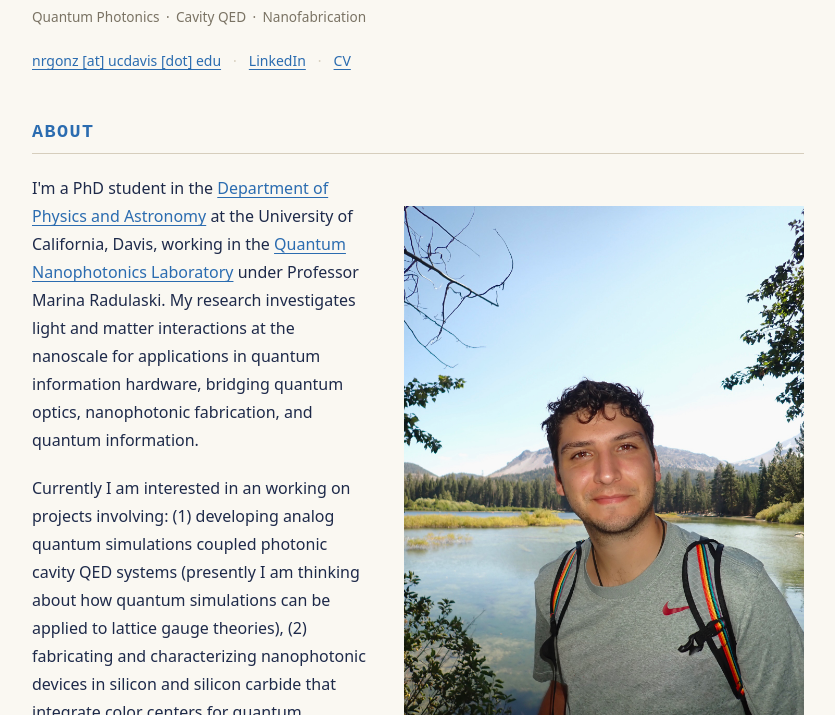
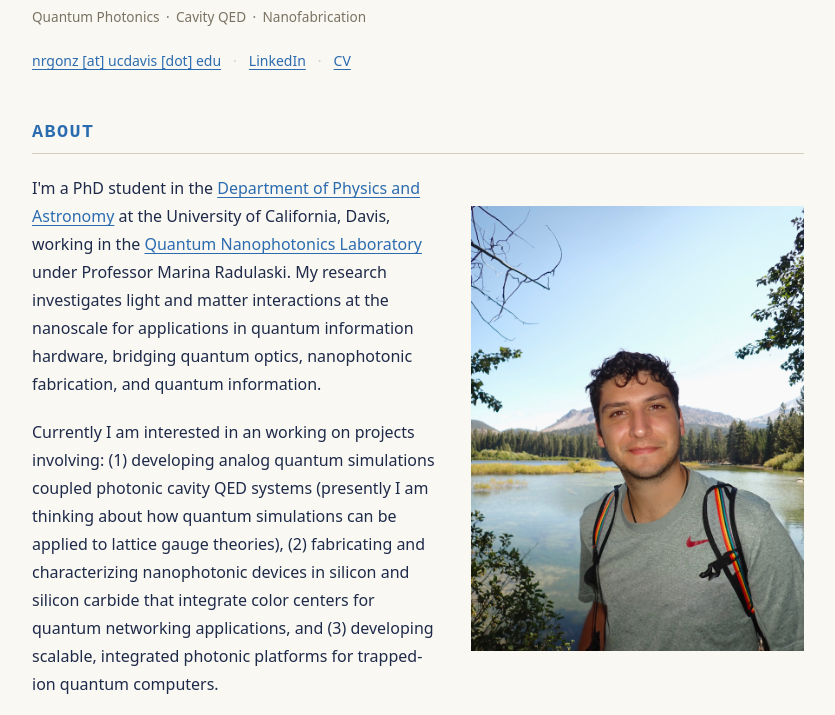
Before and after one commit to ngonzal/ngonzal.github.io, an Astro site in the folder Page/: page / in a window 1280 px wide. Shown: the part 202-917 px from the top of the page, without its empty margins (222-1057 px from the left). Built offline with nearby package versions, Linux system fonts and the light colour scheme; Astro itself is replaced by a stand-in of ours.

Commit message:
smaller profile photo

```diff
--- a/Page/src/pages/index.astro
+++ b/Page/src/pages/index.astro
@@ -38,7 +38,7 @@ const meta = {
     <h2 class="section-heading">About</h2>
     <div class="prose">
       <div class="hero-photo">
-        <img src="/photos/cover_photo.jpg" alt="Nathan González" style="width: 300pt;"/>
+        <img src="/photos/cover_photo.jpg" alt="Nathan González" style="width: 250pt;"/>
       </div>
       <p>
         I'm a PhD student in the <a
```
